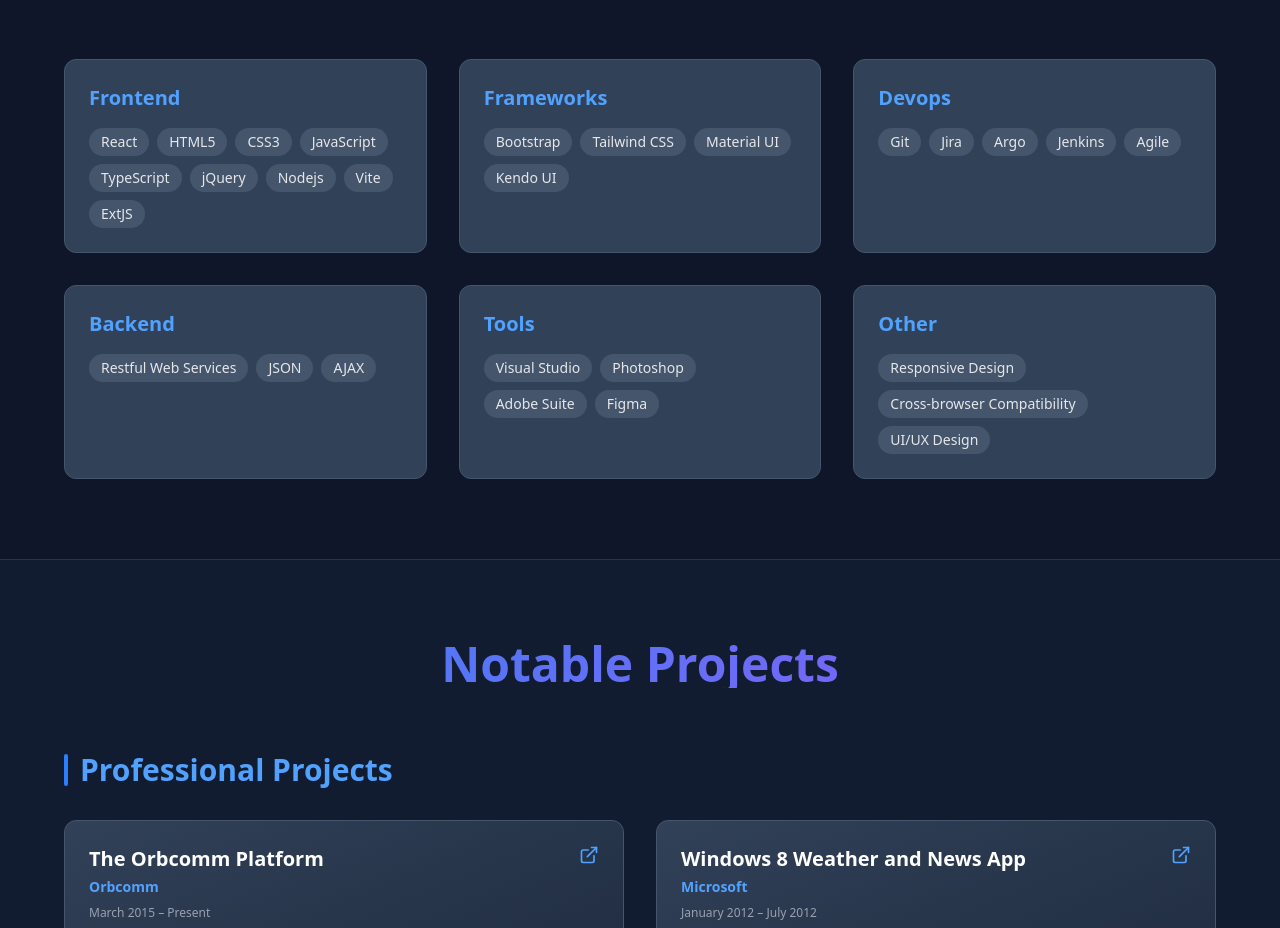
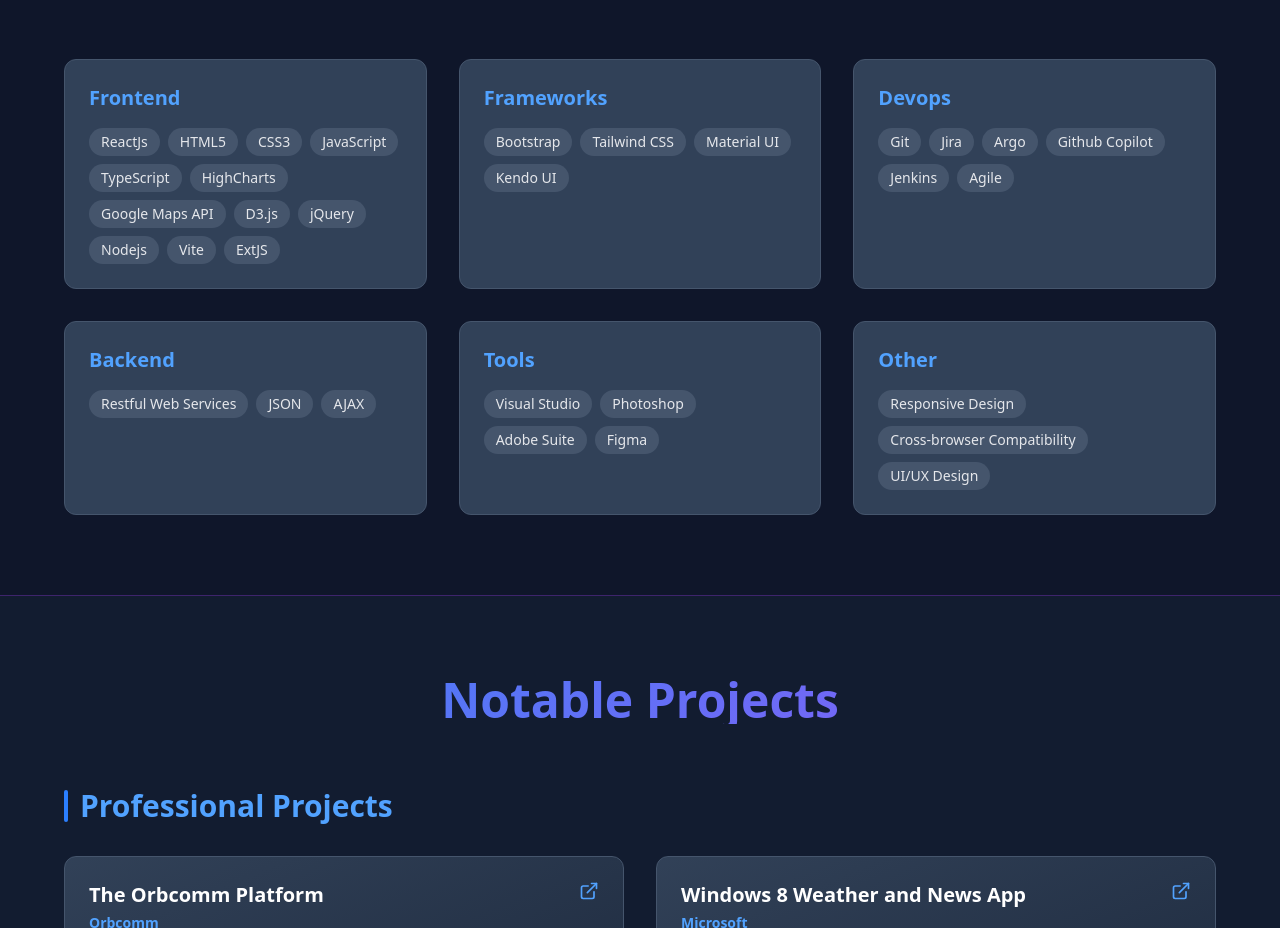
Before and after one commit to nivedh-cloud/jeevan-resume, a React (Vite) app: page / in a window 1280 px wide. Shown: the part 1640-2568 px from the top of the page. Built offline with nearby package versions, Linux system fonts and the light colour scheme.

Commit message:
added new skills

```diff
--- a/src/data/resumeData.ts
+++ b/src/data/resumeData.ts
@@ -6,9 +6,9 @@
   summary: "Extensive experience in analysis, design and development of websites as a web developer with strong application analysis, design, development, debugging and problem-solving skills. Passionate about creating responsive, high-performance web applications with modern technologies.",
 
   skills: {
-    frontend: ["React", "HTML5", "CSS3", "JavaScript", "TypeScript",  "jQuery", "Nodejs","Vite", "ExtJS"],
+    frontend: ["ReactJs", "HTML5", "CSS3", "JavaScript", "TypeScript", "HighCharts", "Google Maps API", "D3.js",  "jQuery", "Nodejs","Vite", "ExtJS"],
     frameworks: ["Bootstrap", "Tailwind CSS", "Material UI", "Kendo UI"],
-    devops: ["Git", "Jira", "Argo", "Jenkins", "Agile"],
+    devops: ["Git", "Jira", "Argo", "Github Copilot", "Jenkins", "Agile"],
     backend: ["Restful Web Services", "JSON", "AJAX"],
     tools: ["Visual Studio", "Photoshop", "Adobe Suite", "Figma"],
     other: ["Responsive Design", "Cross-browser Compatibility", "UI/UX Design"]
@@ -29,7 +29,7 @@
         "Optimized frontend for high-frequency IoT data streams",
         "Created reusable component libraries using Kendo UI"
       ],
-      technologies: ["ReactJS", "TypeScript", "Google Maps API", "Material UI", "Kendo", "Bootstrap", "LESS"]
+      technologies: ["ReactJS", "TypeScript", "HighCharts", "Google Maps API", "Material UI", "Kendo", "Bootstrap", "LESS"]
     },
     {
       id: 2,
```
